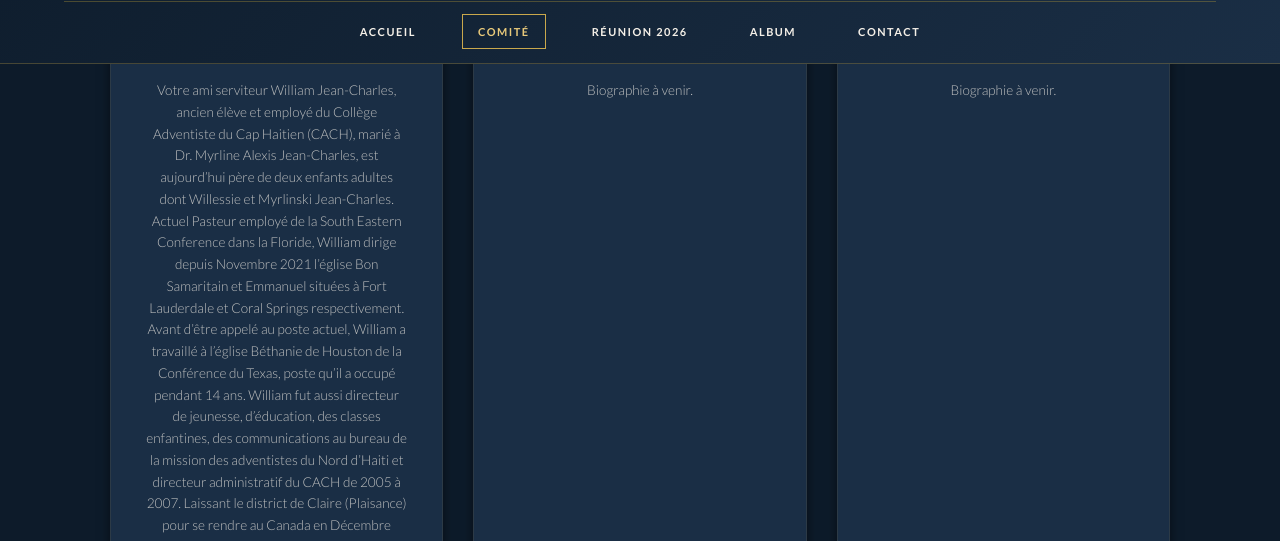
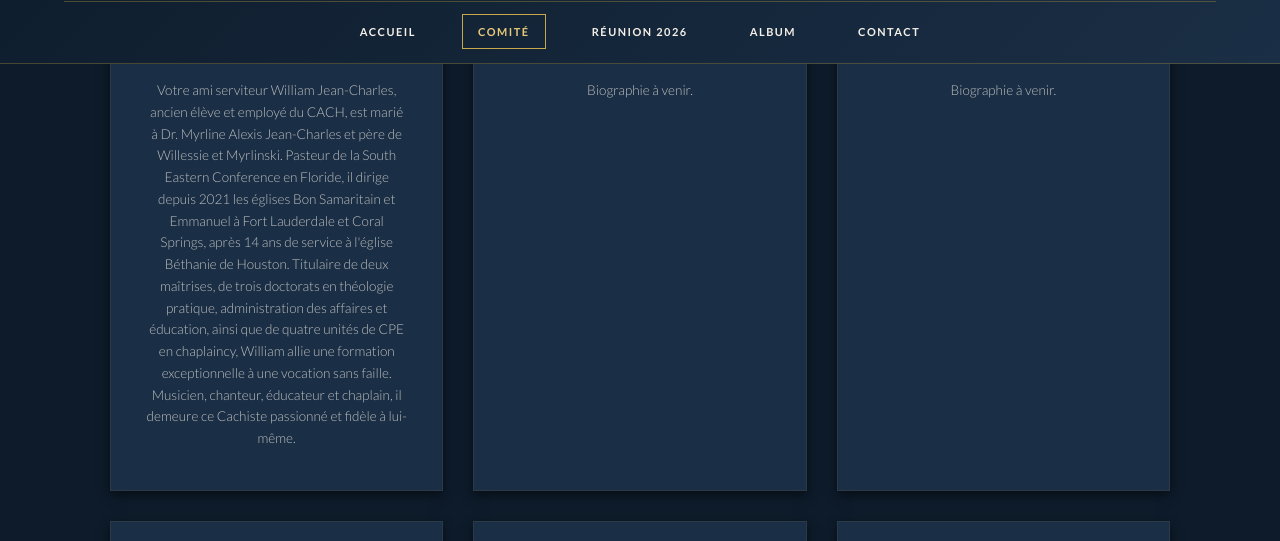
Before and after one commit to jsimelus1/cach-alumni-web, a website: page index.html in a window 1280 px wide. Both pictures are taken after a click on the link "COMITÉ". Shown: the part 651-1192 px from the top of the page. Drawn offline with nearby package versions, Linux system fonts and the light colour scheme; a web font is replaced by a local one.

Commit message:
Revise Dr. William Jean-Charles biography
Updated the biography of Dr. William Jean-Charles for clarity and conciseness.

```diff
--- a/index.html
+++ b/index.html
@@ -319,31 +319,9 @@
   <section id="about" class="page">
     <h2 class="section-title">Comité Exécutif</h2>
     <div class="committee-grid">
-      <div class="committee-member"><div class="member-photo">WJ</div><p class="member-name">Dr. William Jean-Charles</p><p class="member-role">Président</p><p class="member-bio">Votre ami serviteur William Jean-Charles, ancien élève et employé du Collège
-Adventiste du Cap Haitien (CACH), marié à Dr. Myrline Alexis Jean-Charles, est
-aujourd’hui père de deux enfants adultes dont Willessie et Myrlinski Jean-Charles.
-Actuel Pasteur employé de la South Eastern Conference dans la Floride, William dirige
-depuis Novembre 2021 l’église Bon Samaritain et Emmanuel situées à Fort Lauderdale
-et Coral Springs respectivement. Avant d’être appelé au poste actuel, William a travaillé
-à l’église Béthanie de Houston de la Conférence du Texas, poste qu’il a occupé pendant
-14 ans. William fut aussi directeur de jeunesse, d’éducation, des classes enfantines,
-des communications au bureau de la mission des adventistes du Nord d’Haiti et
-directeur administratif du CACH de 2005 à 2007.
-Laissant le district de Claire (Plaisance) pour se rendre au Canada en Décembre 2000,
-détenteur de licences en théologie et en éducation, William a poursuivi ses études en
-théologie au niveau de la maitrise à l’université Saint Paul d’Ottawa où il fut gradué en
-2003. En 2005, William a aussi réussi ses études en éducation au niveau de la maitrise.
-Voulant être mieux utile, William croyait devoir faire des études doctorales. De 2008 à
-2012, à l’université Saint Paul d’Ottawa, il a complété son doctorat en théologie
-pratique. De 2017 à 2020, à l’université adventiste de Montemorelos au Mexique, il a
-réussi son doctorat en administration des affaires. De 2020 à 2023, encore à l’université
-adventiste de Montemorelos au Mexique, il a reçu le grade de docteur en education. Et,
-pour pouvoir servir d’autres communautés non adventistes et non haitiennes, William a
-fait des études en chaplaincy de 2023 à 2025 avec la completion de quatres unités de
-CPE.
-J.A perfectionné, musicien passionné, chanteur émotionné, pasteur inconditionné,
-éducateur attentionné, chaplain précautionné, William est ce Cachiste affectionné qui
-est inchangé.</p></div>
+      <div class="committee-member"><div class="member-photo">WJ</div><p class="member-name">Dr. William Jean-Charles</p><p class="member-role">Président</p><p class="member-bio">Votre ami serviteur William Jean-Charles, ancien élève et employé du CACH, est marié à Dr. Myrline Alexis Jean-Charles et père de Willessie et Myrlinski. Pasteur de la South Eastern Conference en Floride, il dirige depuis 2021 les églises Bon Samaritain et Emmanuel à Fort Lauderdale et Coral Springs, après 14 ans de service à l'église Béthanie de Houston.
+Titulaire de deux maîtrises, de trois doctorats en théologie pratique, administration des affaires et éducation, ainsi que de quatre unités de CPE en chaplaincy, William allie une formation exceptionnelle à une vocation sans faille.
+Musicien, chanteur, éducateur et chaplain, il demeure ce Cachiste passionné et fidèle à lui-même.</p></div>
       <div class="committee-member"><div class="member-photo">JJLE</div><p class="member-name">Jeanine JL Extrat</p><p class="member-role">Vice Présidente</p><p class="member-bio">Biographie à venir.</p></div>
       <div class="committee-member"><div class="member-photo">JO</div><p class="member-name">Joel Orius</p><p class="member-role">Trésorier</p><p class="member-bio">Biographie à venir.</p></div>
       <div class="committee-member"><div class="member-photo"><img src="Toussenel.jpeg" alt="Toussenel Charles" style="width:100%;height:100%;object-fit:cover;border-radius:50%;"></div><p class="member-name">Toussenel Charles</p><p class="member-role">Trésorier-Adjoint</p><p class="member-bio">Je m'appelle Toussenel Charles, de la promotion 1981. Diplômé en Administration des Affaires à l'Université Adventiste d'Haïti (UNAH), je suis fier d'être un alumni du CACH et d'occuper le poste de trésorier adjoint</p></div>
```
